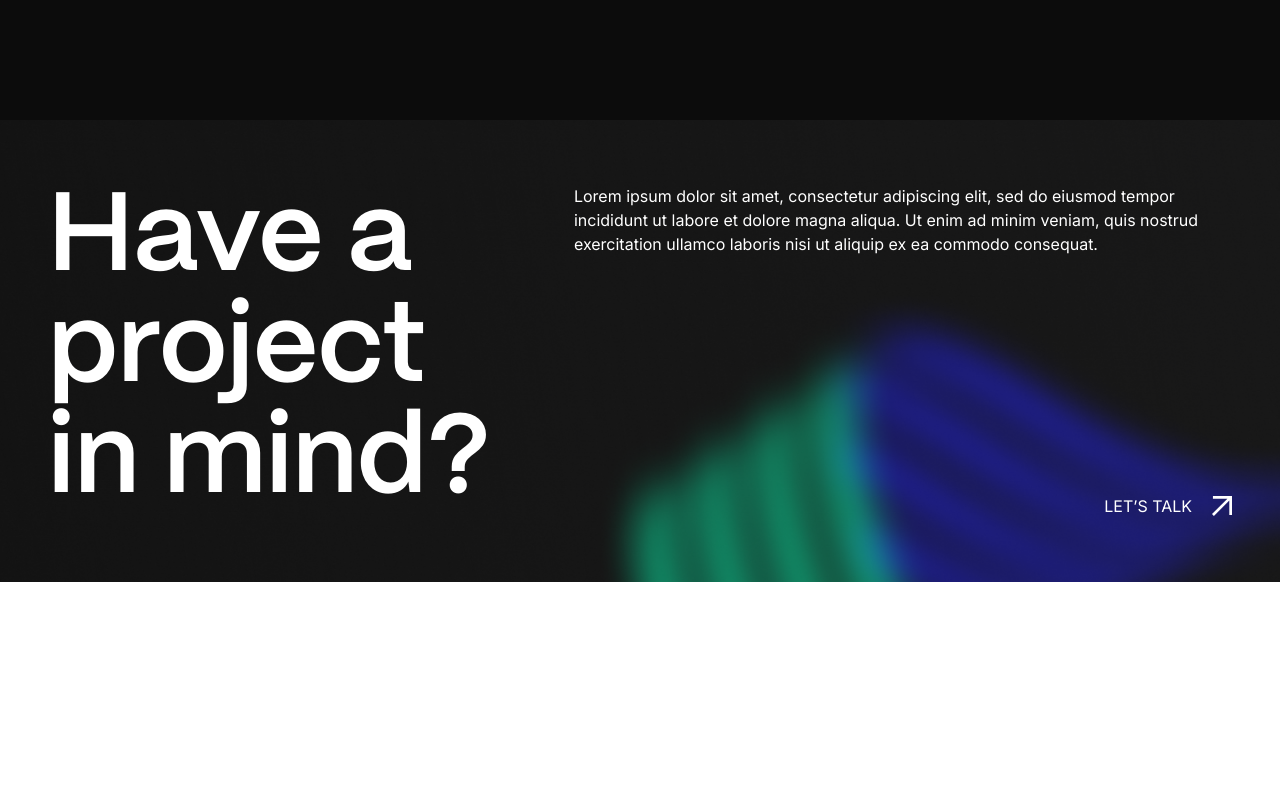
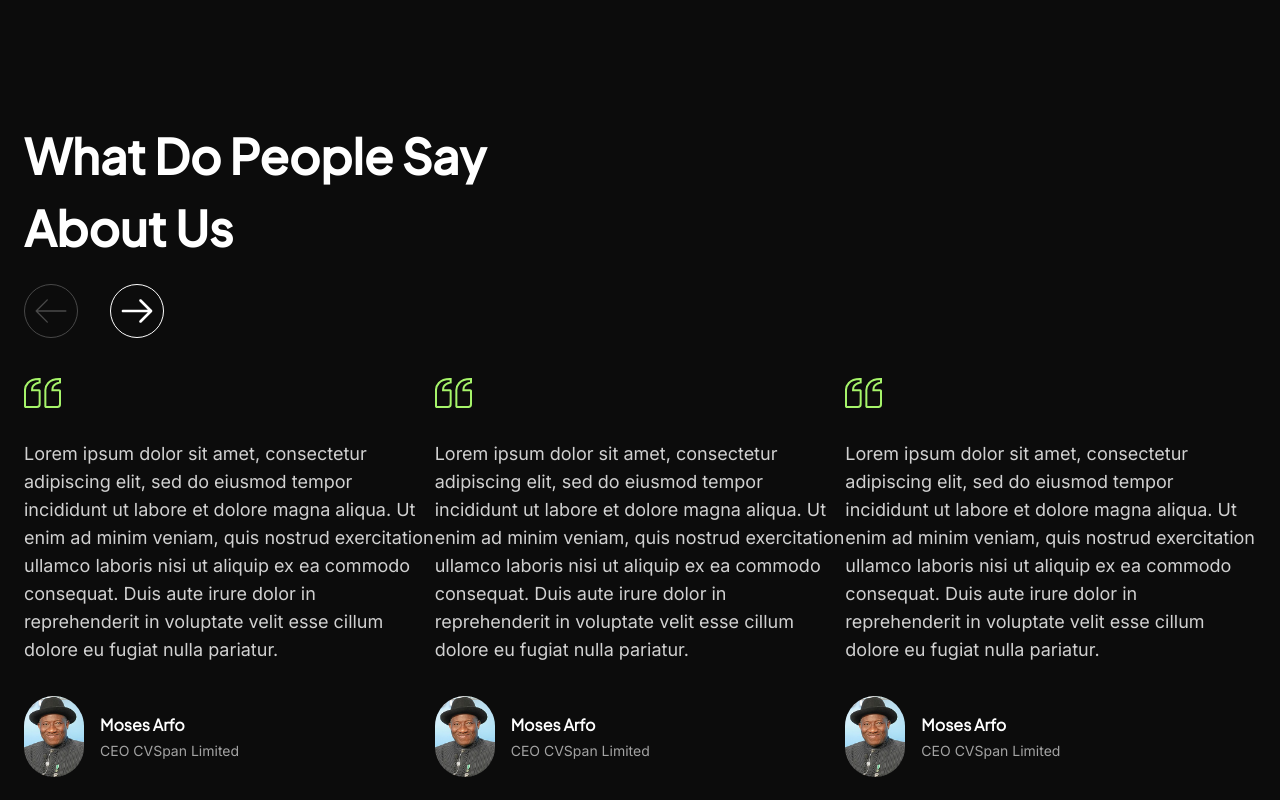
Before and after one commit to cvspan/cvspan-web, a Next.js app: page / in a window 1280 px wide. Shown: the part 1060-1860 px from the top of the page. Before the commit the page ends 1642 px from the top, so only its background shows below. Built offline with nearby package versions, Linux system fonts and the light colour scheme.

Commit message:
(testimonials) build skeletal components

```diff
--- a/src/components/molecules/layout/faqs/index.tsx
+++ b/src/components/molecules/layout/faqs/index.tsx
@@ -3,7 +3,7 @@ import Faq from '../mini-components/faq/Faq';
 const Faqs = () => {
     return (
         <div className="flex flex-col gap-y-14">
-            <h3 className="lg:w-5/12">Frequently Asked Questions</h3>
+            <h3 className="font-euxodus-bold lg:w-5/12">Frequently Asked Questions</h3>
             <div className="flex h-full flex-col">
                 <div className="flex h-full w-full">
                     <Faq
--- a/src/components/molecules/layout/mini-components/testimonialCard/TestimonialCard.tsx
+++ b/src/components/molecules/layout/mini-components/testimonialCard/TestimonialCard.tsx
@@ -2,7 +2,7 @@ import TestimonialProfile from '../testimonialProfile/TestimonialProfile';
 
 const TestimonialCard = () => {
     return (
-        <div className="w-full">
+        <div className="flex w-full flex-col gap-8">
             <svg width="37" height="30" viewBox="0 0 37 30" fill="none" xmlns="http://www.w3.org/2000/svg">
                 <path
                     d="M9.08624 8.05837L9.08239 8.06443L9.07862 8.07055C8.49632 9.01591 8.16667 10.0973 8.12086 11.2088L8.07796 12.25H9.12002H14.807C15.0278 12.25 15.2424 12.3388 15.4028 12.5014L16.0603 11.8529L15.4028 12.5014C15.5636 12.6645 15.6564 12.8885 15.6564 13.125V26.25C15.6564 27.7788 14.4323 29 12.9576 29H1.86105C1.64023 29 1.42564 28.9112 1.26526 28.7486C1.10441 28.5855 1.01163 28.3615 1.01163 28.125V18.7504V18.75L1.01718 13.2779L1.01722 13.2375L1.01399 13.1972C1.00176 13.0441 0.684295 8.48573 3.87866 4.97047C6.22617 2.39033 9.84263 1 14.807 1H15.6564V4.46824L14.9707 4.60744C14.9707 4.60746 14.9706 4.60748 14.9705 4.60749C12.2968 5.14967 10.2323 6.25625 9.08624 8.05837ZM21.3552 28.125V18.751V18.75L21.3608 13.2779L21.3608 13.2375L21.3576 13.1972C21.3454 13.0441 21.0279 8.48537 24.2226 4.97006C26.5702 2.39018 30.1865 1 35.1506 1H36V4.46824L35.3143 4.60744C35.3143 4.60746 35.3142 4.60748 35.3141 4.60749C32.6404 5.14967 30.5759 6.25625 29.4298 8.05837L29.426 8.06443L29.4222 8.07055C28.8399 9.01591 28.5103 10.0973 28.4645 11.2088L28.4216 12.25H29.4636H35.1506C35.3714 12.25 35.586 12.3388 35.7464 12.5014C35.9072 12.6645 36 12.8885 36 13.125V26.25C36 27.7788 34.7759 29 33.3012 29H22.2047C21.9838 29 21.7692 28.9112 21.6089 28.7486C21.448 28.5855 21.3552 28.3615 21.3552 28.125Z"
@@ -10,7 +10,7 @@ const TestimonialCard = () => {
                     stroke-width="2"
                 />
             </svg>
-            <p>
+            <p className="text-fade-white text-lg">
                 Lorem ipsum dolor sit amet, consectetur adipiscing elit, sed do eiusmod tempor incididunt ut labore et
                 dolore magna aliqua. Ut enim ad minim veniam, quis nostrud exercitation ullamco laboris nisi ut aliquip
                 ex ea commodo consequat. Duis aute irure dolor in reprehenderit in voluptate velit esse cillum dolore eu
--- a/src/components/molecules/layout/mini-components/testimonialProfile/TestimonialProfile.tsx
+++ b/src/components/molecules/layout/mini-components/testimonialProfile/TestimonialProfile.tsx
@@ -1,10 +1,16 @@
-import React from 'react';
+import Image from 'next/image';
+import goodluck from '../../../../../../public/assets/images/goodluck.jpg';
 
 const TestimonialProfile = () => {
     return (
-        <div>
-            <span className="font-eudoxus font-bold">Moses Arfo</span>
-            <span>CEO CVSpan Limited</span>
+        <div className="flex h-full w-full items-center gap-4">
+            <div className="rounded-full object-cover">
+                <Image src={goodluck} alt="testifier" width={60} height={60} className="rounded-full object-cover" />
+            </div>
+            <div className="flex flex-col gap-y-1">
+                <span className="font-eudoxus font-bold">Moses Arfo</span>
+                <span className="text-sm text-silver-chalice">CEO CVSpan Limited</span>
+            </div>
         </div>
     );
 };
--- a/src/components/molecules/layout/testimonials/index.tsx
+++ b/src/components/molecules/layout/testimonials/index.tsx
@@ -3,9 +3,10 @@ import TestimonialCard from '../mini-components/testimonialCard/TestimonialCard'
 
 const Testimonials = () => {
     return (
+        <div className="overflow-hidden">
             <div className="flex w-full flex-col gap-10">
                 <div className="flex w-full flex-col items-start justify-between gap-5">
-                <h3 className="lg:w-5/12">What Do People Say About Us</h3>
+                    <h3 className="font-euxodus-bold lg:w-5/12">What Do People Say About Us</h3>
                     <div className="flex gap-x-8">
                         <button className="flex items-center justify-center rounded-full border border-solid border-tundora p-2.5">
                             <svg
@@ -26,7 +27,13 @@ const Testimonials = () => {
                             </svg>
                         </button>
                         <button className="flex items-center justify-center rounded-full border border-solid border-white p-2.5">
-                        <svg width="32" height="32" viewBox="0 0 38 30" fill="none" xmlns="http://www.w3.org/2000/svg">
+                            <svg
+                                width="32"
+                                height="32"
+                                viewBox="0 0 38 30"
+                                fill="none"
+                                xmlns="http://www.w3.org/2000/svg"
+                            >
                                 <path
                                     fill-rule="evenodd"
                                     clip-rule="evenodd"
@@ -49,6 +56,7 @@ const Testimonials = () => {
                     </div>
                 </div>
             </div>
+        </div>
     );
 };
 
--- a/src/components/pages/home/index.tsx
+++ b/src/components/pages/home/index.tsx
@@ -13,9 +13,9 @@ export default function Homepage() {
                 <div className="m-auto w-full max-w-7xl pl-6 pr-6">
                     <Faqs />
                 </div>
-                {/* <div>
+                <div className="m-auto w-full max-w-7xl pl-6 pr-6">
                     <Testimonials />
-                </div> */}
+                </div>
                 <div className="bg-cta-bg w-full bg-cover bg-center bg-no-repeat bg-origin-border pl-6 pr-6">
                     <Cta />
                 </div>
--- a/tailwind.config.ts
+++ b/tailwind.config.ts
@@ -39,6 +39,7 @@ const config = {
                 'cod-gray': '#1A1A1A',
                 tundora: '#484848',
                 'silver-chalice': '#A3A3A3',
+                'fade-white': '#D1D1D1',
             },
             backgroundImage: {
                 'fact-figure': 'url(../../public/assets/icons/fact_frame.svg)',
@@ -48,6 +49,7 @@ const config = {
                 'pp-mori': ['"PP Mori"', 'sans serif'],
                 eudoxus: ['"Eudoxus"', 'sans-serif'],
                 'pp-mori-semibold': ['"PP Mori SemiBold"', 'sans-serif'],
+                'euxodus-bold': ['"Eudoxus-Medium"', 'sans-serif'],
             },
         },
 
```
Also changed, not shown: public/assets/images/goodluck.jpg (added). Lines whose indentation alone changed are shown as unchanged.
